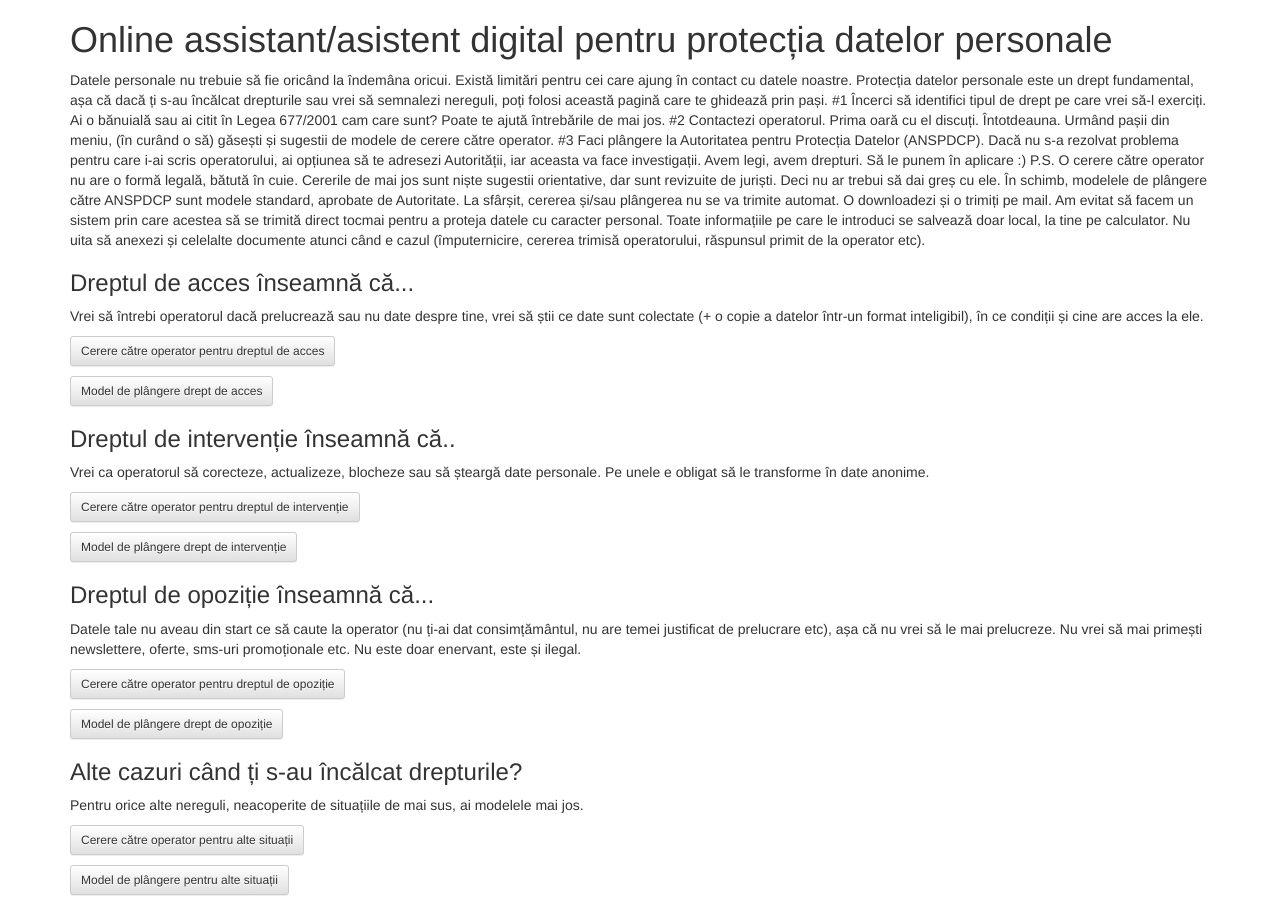
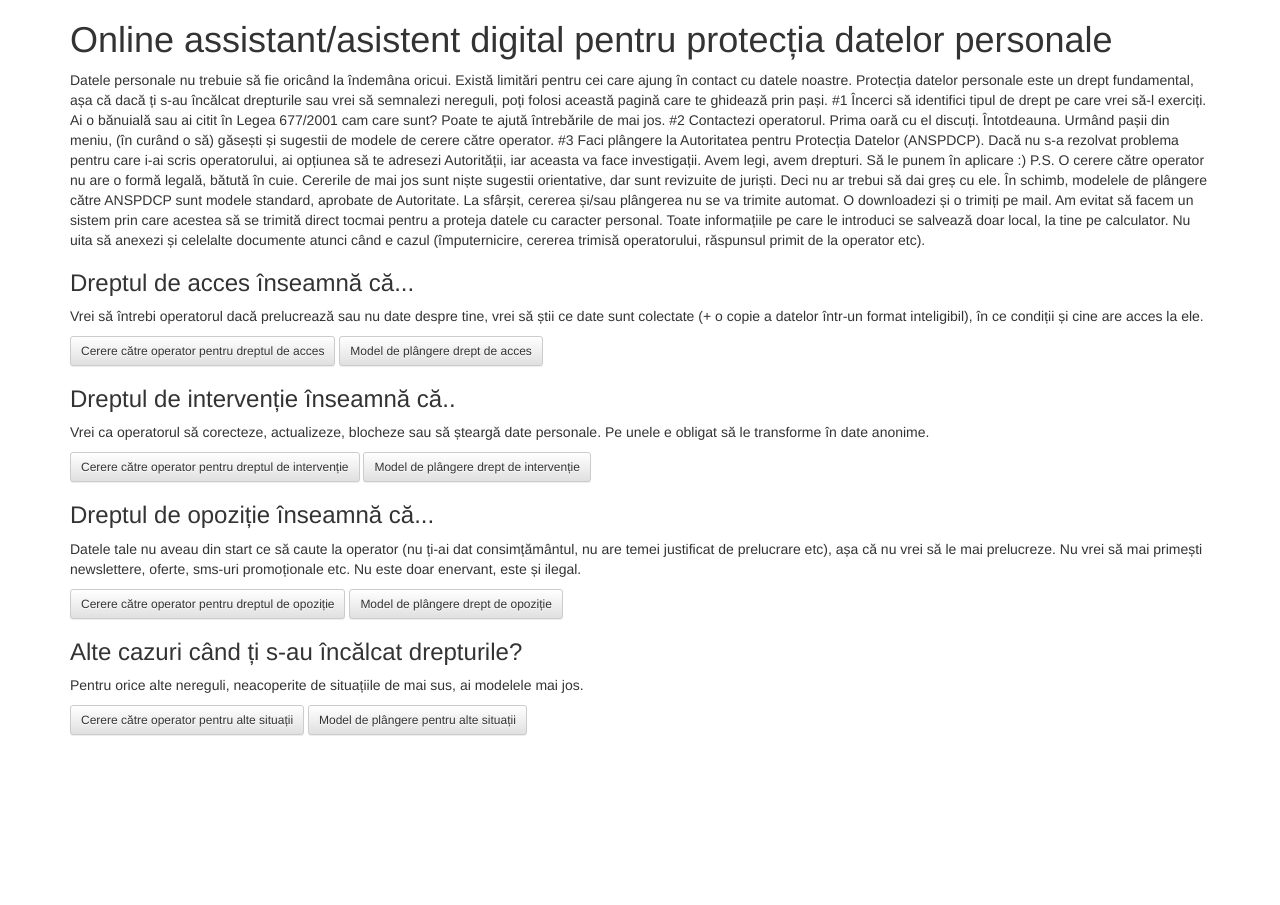
Before and after one commit to aptiro/formular-protectia-datelor, a website: page index.html in a window 1280 px wide. After the commit the page ends 800 px from the top, so only its background shows below. Drawn offline with nearby package versions, Linux system fonts and the light colour scheme.

Commit message:
move buttons into the same paragraph

```diff
--- a/index.html
+++ b/index.html
@@ -27,29 +27,37 @@
     <li>
       <h3>Dreptul de acces înseamnă că...</h3>
       <p>Vrei să întrebi operatorul dacă prelucrează sau nu date despre tine, vrei să știi ce date sunt colectate (+ o copie a datelor într-un format inteligibil), în ce condiții și cine are acces la ele.</p>
-      <p><button class="btn btn-sm btn-default" ng-click="selectFormtype('acces')">Cerere către operator pentru dreptul de acces</button></p>
-      <p><button class="btn btn-sm btn-default" ng-click="selectFormtype('acces')">Model de plângere drept de acces</button></p>
+      <p>
+        <button class="btn btn-sm btn-default" ng-click="selectFormtype('acces')">Cerere către operator pentru dreptul de acces</button>
+        <button class="btn btn-sm btn-default" ng-click="selectFormtype('acces')">Model de plângere drept de acces</button>
+      </p>
     </li>
 
     <li>
       <h3>Dreptul de intervenție înseamnă că..</h3>
       <p>Vrei ca operatorul să corecteze, actualizeze, blocheze sau să șteargă date personale. Pe unele e obligat să le transforme în date anonime.</p>
-      <p><button class="btn btn-sm btn-default" ng-click="selectFormtype('subsidy')">Cerere către operator pentru dreptul de intervenție</button></p>
-      <p><button class="btn btn-sm btn-default" ng-click="selectFormtype('acces')">Model de plângere drept de intervenție</button></p>
+      <p>
+        <button class="btn btn-sm btn-default" ng-click="selectFormtype('subsidy')">Cerere către operator pentru dreptul de intervenție</button>
+        <button class="btn btn-sm btn-default" ng-click="selectFormtype('acces')">Model de plângere drept de intervenție</button>
+      </p>
     </li>
 
     <li>
       <h3>Dreptul de opoziție înseamnă că...</h3>
       <p>Datele tale nu aveau din start ce să caute la operator (nu ți-ai dat consimțământul, nu are temei justificat de prelucrare etc), așa că nu vrei să le mai prelucreze. Nu vrei să mai primești newslettere, oferte, sms-uri promoționale etc. Nu este doar enervant, este și ilegal.</p>
-      <p><button class="btn btn-sm btn-default" ng-click="selectFormtype('opposition')">Cerere către operator pentru dreptul de opoziție</button></p>
-      <p><button class="btn btn-sm btn-default" ng-click="selectFormtype('acces')">Model de plângere drept de opoziție</button></p>
+      <p>
+        <button class="btn btn-sm btn-default" ng-click="selectFormtype('opposition')">Cerere către operator pentru dreptul de opoziție</button>
+        <button class="btn btn-sm btn-default" ng-click="selectFormtype('acces')">Model de plângere drept de opoziție</button>
+      </p>
     </li>
 
     <li>
       <h3>Alte cazuri când ți s-au încălcat drepturile?</h3>
       <p>Pentru orice alte nereguli, neacoperite de situațiile de mai sus, ai modelele mai jos.</p>
-      <p><button class="btn btn-sm btn-default" ng-click="selectFormtype('others')">Cerere către operator pentru alte situații</button></p>
-      <p><button class="btn btn-sm btn-default" ng-click="selectFormtype('acces')">Model de plângere pentru alte situații</button></p>
+      <p>
+        <button class="btn btn-sm btn-default" ng-click="selectFormtype('others')">Cerere către operator pentru alte situații</button>
+        <button class="btn btn-sm btn-default" ng-click="selectFormtype('acces')">Model de plângere pentru alte situații</button>
+      </p>
     </li>
   </ul>
 </div>
```
